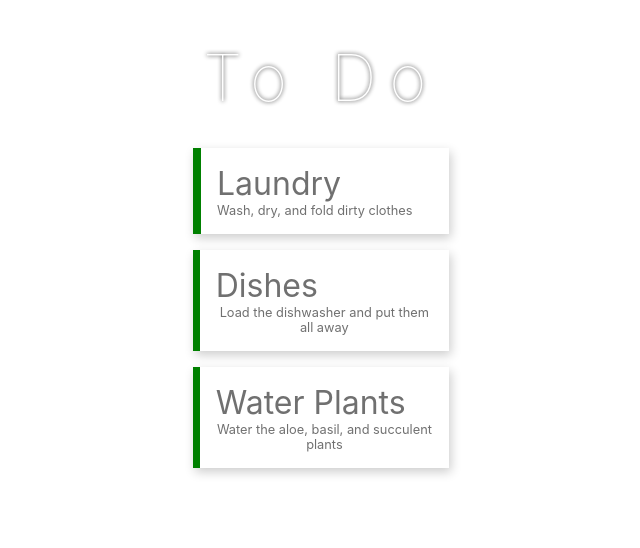
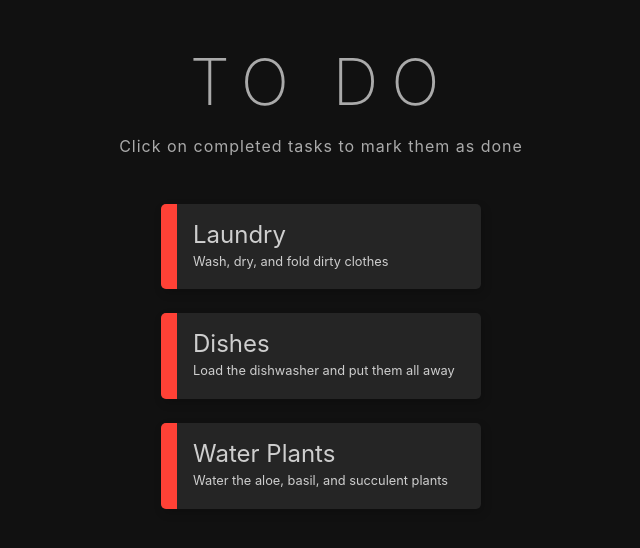
Before and after one commit to isabelle-np/to-do-react, a React (Create React App) app: page / in a window 1280 px wide. Shown: the top 548 px of the page, without its empty margins (319-959 px from the left). Built offline with nearby package versions, Linux system fonts and the light colour scheme.

Commit message:
Changed to dark theme using AAA contrast colors

```diff
--- a/src/components/app/App.css
+++ b/src/components/app/App.css
@@ -1,23 +1,29 @@
 ul {
   padding: 0;
-  margin: 0;
-  width: 20%;
+  margin: 2em;
+  width: 25%;
 }
 
 .App {
-  text-align: center;
-  height: 60vh;
+  height: 100vh;
   display: flex;
   flex-direction: column;
-  justify-content: center;
   align-items: center;
+  background: rgb(206, 206, 206);
+  color: #AAAAAA;
+  background: #111111;
 }
 
 h1 {
   font-size: 4em;
-  margin-bottom: 0.5em;
-  color: white;
-  font-weight: lighter;
+  margin-bottom: 0;
+  color: #AAAAAA;
+  font-weight: 200;
   letter-spacing: 0.2em;
-  text-shadow: 0px 0px 4px rgba(0, 0, 0, 0.9);
+  text-transform: uppercase;
 }
+
+p {
+  color: #AAAAAA;
+  letter-spacing: 1px;
+}
--- a/src/components/app/App.js
+++ b/src/components/app/App.js
@@ -2,6 +2,7 @@ import React, { Component } from "react";
 import "./App.css";
 import ListItem from '../tasklist/ListItem';
 import _ from "lodash";
+import Footer from '../footer/Footer';
 
 class App extends Component {
   constructor(props) {
@@ -13,19 +14,19 @@ class App extends Component {
           id: 1,
           name: "Laundry",
           description: "Wash, dry, and fold dirty clothes",
-          completed: true
+          completed: false
         },
         {
           id: 2,
           name: "Dishes",
           description: "Load the dishwasher and put them all away",
-          completed: true
+          completed: false
         },
         {
           id: 3,
           name: "Water Plants",
           description: "Water the aloe, basil, and succulent plants",
-          completed: true
+          completed: false
         }
       ]
     };
@@ -50,6 +51,7 @@ class App extends Component {
     return (
       <div className="App">
         <h1>To Do</h1>
+        <p>Click on completed tasks to mark them as done</p>
         <ul>
           {tasks.map(task => (
             <ListItem
@@ -62,6 +64,8 @@ class App extends Component {
             />
           ))}
         </ul>
+        {//<Footer/>
+        }
       </div>
     );
   }
--- /dev/null
+++ b/src/components/footer/Footer.js
@@ -0,0 +1,24 @@
+import React, { Component } from "react";
+
+const styles = {
+    footer: {
+        width: "100vw",
+        height: "10%",
+        backgroundColor: "red",
+        flexShrink: "0"
+    },
+    credit: {
+        textAlign: "left",
+    }
+};
+
+class Footer extends Component {
+    render() {
+        return (
+            <footer style={styles.footer}>
+                <span style={styles.credit}>Designed & Developed by Isabelle Nguyen-Phuoc</span>
+            </footer>
+        )
+    }
+}
+export default Footer;
--- a/src/components/tasklist/ListBody.js
+++ b/src/components/tasklist/ListBody.js
@@ -8,10 +8,13 @@ const styles = {
     padding: "1em"
   },
   name: {
-    fontSize: "2em"
+    fontSize: "1.5em",
+    fontWeight: "400",
+    marginBottom: "0.3rem"
   },
   description: {
-    fontSize: "0.8em"
+    fontSize: "0.8em",
+    marginBottom: "0.3rem"
   }
 };
 
--- a/src/components/tasklist/ListItem.js
+++ b/src/components/tasklist/ListItem.js
@@ -5,15 +5,17 @@ const styles = {
     li: {
         display: "flex",
         justifyContent: "flex-start",
-        background: "white",
+        background: "#252525",
         boxShadow: "2px 4px 10px rgba(0, 0, 0, 0.2)",
-        color: "#707070",
-        marginBottom: "1em",
-        cursor: "pointer"
+        color: "rgb(206, 206, 206)",
+        marginBottom: "1.5em",
+        cursor: "pointer",
+        borderRadius: "5px"
     },
     leftWall: color => ({
-        width: "0.5em",
-        backgroundColor: color
+        width: "5%",
+        backgroundColor: color,
+        borderRadius: "5px 0 0 5px"
     })
 };
 
@@ -24,7 +26,7 @@ export default class ListItem extends PureComponent {
                 style={styles.li}
                 onClick={() => this.props.handleOnClick(this.props.id)}
             >
-                <div style={styles.leftWall(this.props.completed ? "green" : "red")}/>
+                <div style={styles.leftWall(this.props.completed ? "#3D9970" : "#FF4136")}/>
                 <ListBody name={this.props.name} description={this.props.description}/>
             </li>
         )
```
